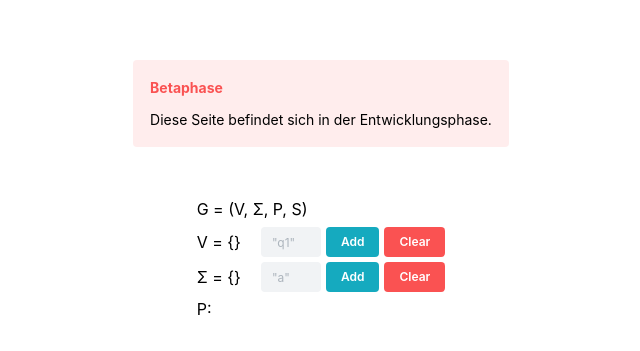
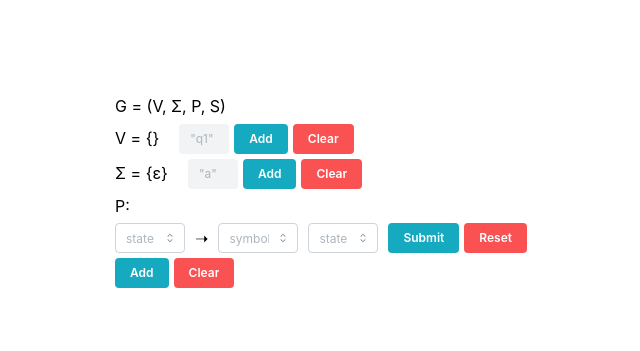
Before and after one commit to nilsmcz/deaSimulator, a React (Create React App) app: page / in a window 1280 px wide. Shown: the part 209-560 px from the top of the page, without its empty margins (319-959 px from the left). Built offline with nearby package versions, Linux system fonts and the light colour scheme.

Commit message:
state as String

```diff
--- a/src/DeaScreen.jsx
+++ b/src/DeaScreen.jsx
@@ -4,15 +4,21 @@ import { Button } from '@mantine/core';
 import { TextInput } from '@mantine/core';
 import { Text } from '@mantine/core';
 import { Alert } from '@mantine/core';
+import { Select } from '@mantine/core';
 
 import State from './stateMachine/State';
 
 export default function DeaScreen() {
-    const [alphabet, setAlphabet] = useState([]); //String array
+    const [alphabet, setAlphabet] = useState(["ε"]); //String array
     const [alphabetInput, setAlphabetInput] = useState(""); //String
 
     const [states, setStates] = useState([]); //State array
     const [statesInput, setStatesInput] = useState(""); //String
+
+    const [transitions, setTransitions] = useState({});
+    const [transitionsStartStateInput, setTransitionsStartStateInput] = useState("");
+    const [transitionsActionSymbolInput, setTransitionsActionSymbolInput] = useState("");
+    const [transitionsEndStateInput, setTransitionsEndStateInput] = useState("");
 
     function addAlphabet(symbol) {
         if(symbol === "") return;
@@ -25,17 +31,14 @@ export default function DeaScreen() {
     function addStates(stateName) {
         stateName = stateName.trim();
         if(stateName == "") return;
-        if (states.some(state => state.name === stateName)) return;
+        if(states.includes(stateName)) return;
 
-        let newState = new State(stateName);
-        if(states.includes(newState)) return;
-
-        setStates([...states, newState]);
+        setStates([...states, stateName]);
         setStatesInput("");
     }
 
     function clearAlphabet() {
-        setAlphabet([]);
+        setAlphabet(["ε"]);
     }
 
     function clearStates() {
@@ -45,9 +48,9 @@ export default function DeaScreen() {
     return (
         <div style={{display:"flex", flexDirection:"column", justifyContent:"center", alignItems:"center", height:"100vh", width:"100vw", gap:"50px"}}>
 
-            <Alert variant="light" color="red" title="Betaphase">
+            {/* <Alert variant="light" color="red" title="Betaphase">
                 Diese Seite befindet sich in der Entwicklungsphase.
-            </Alert>
+            </Alert> */}
 
             <div style={{display:"flex", flexDirection:"column", width:"auto", height:"auto", justifyContent:"center", alignItems:"start", backgroundColor:"", gap:"5px", maxWidth:"500px"}}>
                 <Text size="md">G = (V, &Sigma;, P, S)</Text>
@@ -55,7 +58,7 @@ export default function DeaScreen() {
                 <div style={{display:"flex", flexDirection:"row", justifyContent:"start", alignItems:"center", gap:"20px"}}>
                     <Text size="md">V = {`{${states.map(state => state.name).join(', ')}}`}</Text>
                     <div style={{display:"flex", flexDirection:"row", gap:"5px"}}>
-                        <div style={{width:"60px"}}><TextInput size="xs" variant="filled" placeholder='"q1"' value={statesInput} onChange={(event) => setStatesInput(event.currentTarget.value)}/></div>
+                        <div style={{width:"50px"}}><TextInput size="xs" variant="filled" placeholder='"q1"' value={statesInput} onChange={(event) => setStatesInput(event.currentTarget.value)}/></div>
                         <Button size="xs" variant="filled" color="cyan" onClick={()=>addStates(statesInput)}>Add</Button>
                         <Button size="xs" variant="filled" color="red" onClick={()=>clearStates()}>Clear</Button>
                     </div>
@@ -64,13 +67,30 @@ export default function DeaScreen() {
                 <div style={{display:"flex", flexDirection:"row", justifyContent:"start", alignItems:"center", gap:"20px"}}>
                     <Text size="md">&Sigma; = {`{${alphabet.join(', ')}}`}</Text>
                     <div style={{display:"flex", flexDirection:"row", gap:"5px"}}>
-                        <div style={{width:"60px"}}><TextInput size="xs" variant="filled" placeholder='"a"' value={alphabetInput} onChange={(event) => setAlphabetInput(event.currentTarget.value)}/></div>
+                        <div style={{width:"50px"}}><TextInput size="xs" variant="filled" placeholder='"a"' value={alphabetInput} onChange={(event) => setAlphabetInput(event.currentTarget.value)}/></div>
                         <Button size="xs" variant="filled" color="cyan" onClick={()=>addAlphabet(alphabetInput)}>Add</Button>
                         <Button size="xs" variant="filled" color="red" onClick={()=>clearAlphabet()}>Clear</Button>
                     </div>
                 </div>
 
                 <Text size="md">P: </Text>
+
+                <div style={{display:"flex", flexDirection:"row", justifyContent:"start", alignItems:"center", gap:"10px"}}>
+                    <div style={{width:"70px"}}><Select size="xs" placeholder="state" data={states}/></div>
+                    ➝
+                    <div style={{width:"80px"}}><Select size="xs" placeholder="symbol" data={alphabet}/></div>
+                    <div style={{width:"70px"}}><Select size="xs" placeholder="state" data={states}/></div>
+                    <div style={{display:"flex", gap:"5px"}}>
+                        <Button size="xs" variant="filled" color="cyan" onClick={()=>addAlphabet(alphabetInput)}>Submit</Button>
+                        <Button size="xs" variant="filled" color="red" onClick={()=>clearAlphabet()}>Reset</Button>
+                    </div>
+                </div>
+
+                <div style={{display:"flex", flexDirection:"row", gap:"5px"}}>
+                    <Button size="xs" variant="filled" color="cyan" onClick={()=>addAlphabet(alphabetInput)}>Add</Button>
+                    <Button size="xs" variant="filled" color="red" onClick={()=>clearAlphabet()}>Clear</Button>
+                </div>
+
             </div>
         </div>
     )
```
